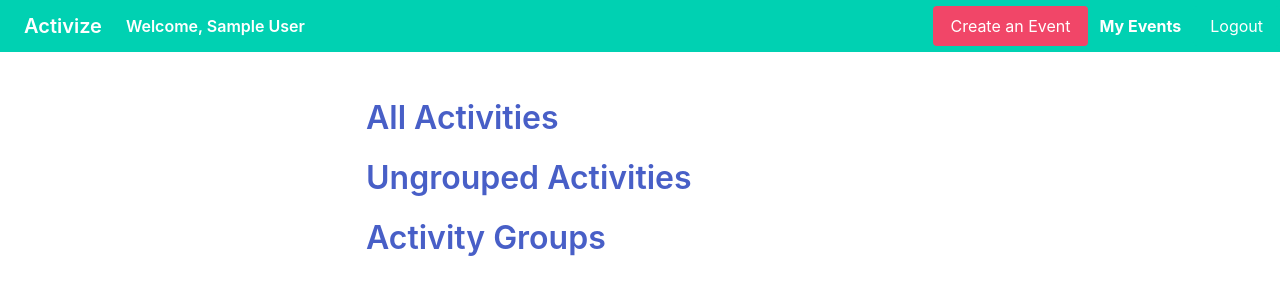
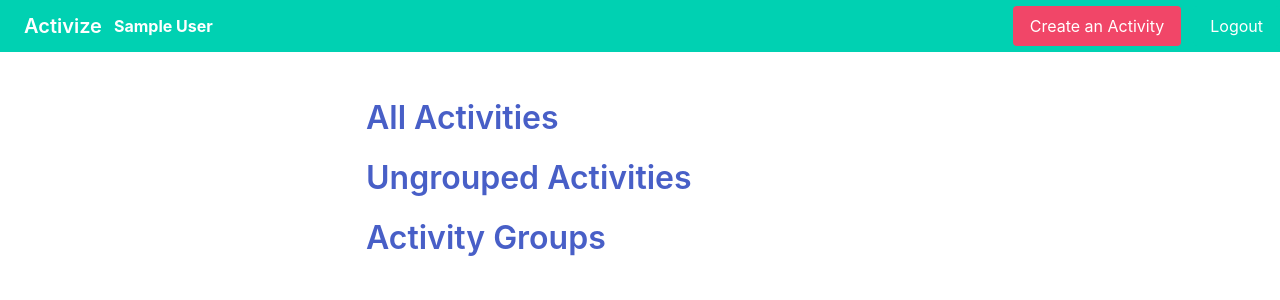
Before and after one commit to anewman15/activize, a Rails app: page /users/1 in a window 1280 px wide. Shown: the top 300 px of the page. Run offline with Rails 7, Linux system fonts and the light colour scheme; the visitor is signed in with stand-in values (Sample User, id 1); style sheets or scripts are compiled from the project's sources; some libraries are stand-ins or nearby versions.

Commit message:
Update navbar links

```diff
--- a/app/views/layouts/_login_logout_buttons.html.erb
+++ b/app/views/layouts/_login_logout_buttons.html.erb
@@ -1,7 +1,4 @@
 <% if user_signed_in? %>
-  <p class="control">
-    <%= link_to "My Events", user_path(current_user.id), class: "has-text-white has-text-weight-bold is-vcentered" %>
-  </p>
   <p class="control">
     <%= link_to  "Logout", destroy_user_session_path, method: :delete, class: "button is-primary" %>
   </p>
--- a/app/views/layouts/_navbar.html.erb
+++ b/app/views/layouts/_navbar.html.erb
@@ -3,7 +3,7 @@
     <%= link_to current_user, class: "navbar-item" do %>
       <h1 class="title is-5">Activize</h1>
     <% end %>
-    <span class="has-text-white has-text-weight-semibold ml-3"><%= welcome_current_user(current_user) %></span>
+    <%= link_to current_user.name, user_path(current_user), class: "has-text-white has-text-weight-bold" %>
 
     <div class="navbar-burger burger" data-target="navbarExample">
       <span></span>
@@ -15,7 +15,7 @@
     <div class="navbar-end mr-3">
       <div class="field is-grouped custom-centered">
         <p class="control">
-          <%= link_to  "Create an Event", current_user, class: "button is-danger is-info has-text-centered" %>
+          <%= link_to  "Create an Activity", user_activities_path(current_user), class: "button is-danger is-info has-text-centered" %>
         </p>
         <%= render 'layouts/login_logout_buttons' %>
       </div>
```
